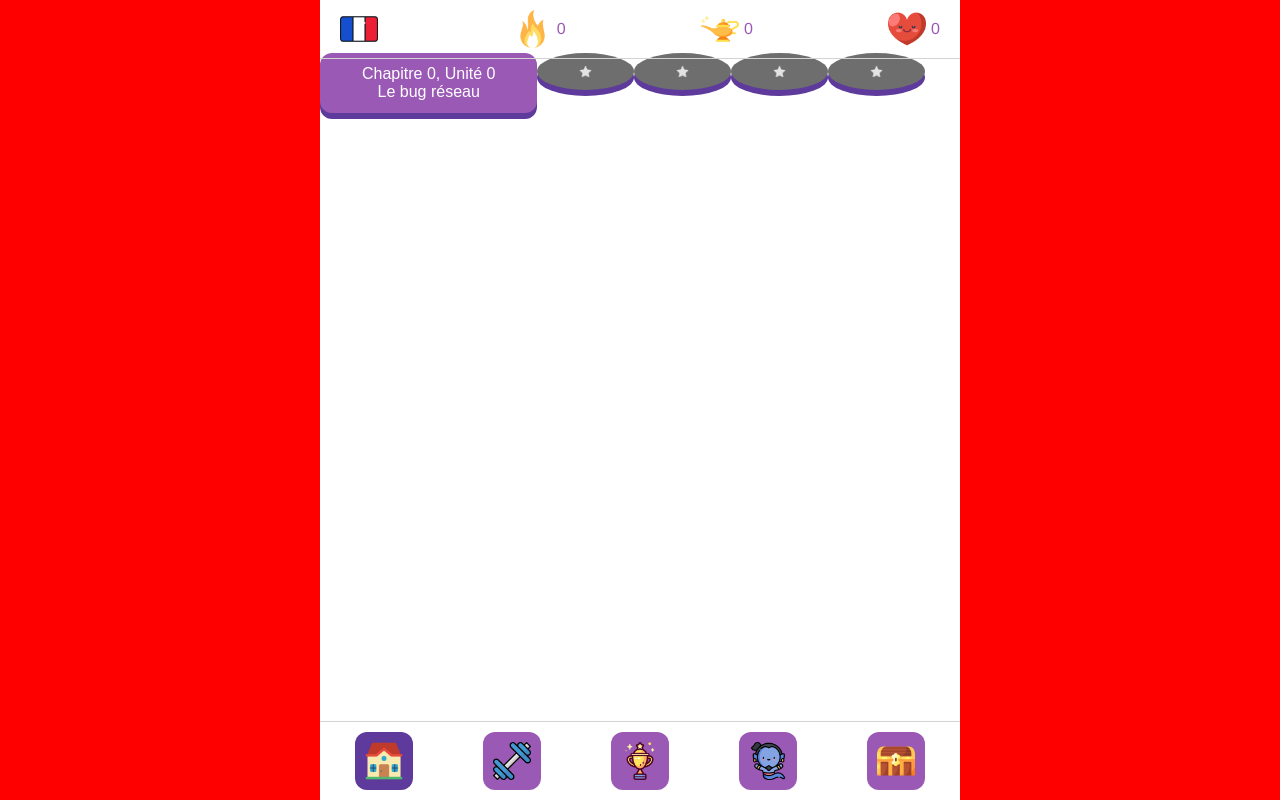
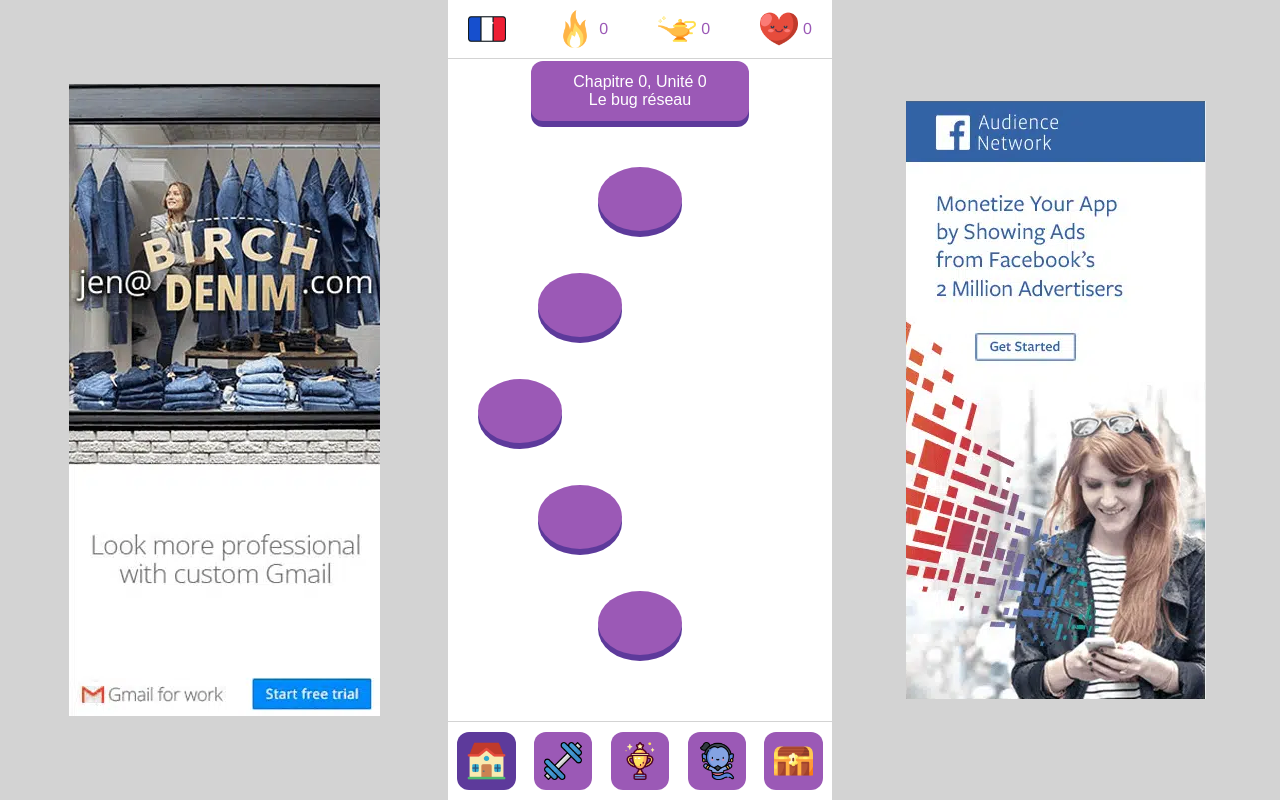
Before and after one commit to EIP-TEK89/trio-signo-front, a React app: page /coursesJourney/home in a window 1280 px wide. Built offline with nearby package versions, Linux system fonts and the light colour scheme; no server answers; the HTML template or start-up script is replaced by a standard one.

Commit message:
fix(CoursesJourney) publicity and journey

```diff
--- a/src/CoursesJourney/Home/CoursesJourneyHome.css
+++ b/src/CoursesJourney/Home/CoursesJourneyHome.css
@@ -1,4 +1,3 @@
-/* Header.css */
 .header {
     position: sticky;
     top: 0;
@@ -27,39 +26,69 @@
     color: var(--color);
 }
 
-.body {
+.coursesJourneyPage {
     display: flex;
 }
 
 .coursesJourney {
     height: 100vh;
-    width: 50%;
+    width: 30%;
 }
 
 .pub {
     height: 100vh;
-    background-color: red;
-    width: 25%;
+    background-color: lightgray;
+    width: 35%;
+    text-align: center;
+    display: flex;
+    justify-content: center;
 }
 
-/* .body {
+.publicity {
+    margin: auto;
+}
+
+.bodyCourses {
     display: flex;
     flex-direction: column;
-} */
+    align-items: center;
+    justify-content: center;
+    font-family: sans-serif;
+}
 
-/* .journey {
-
-} */
+.unitButton {
+    padding-top: 2%;
+    margin-bottom: 1%;
+    cursor: pointer;
+}
 
 .coursesButton {
     border-radius: 50%;
+    display: flex;
+    justify-content: center;
+    align-items: center;
+    border: none;
+    cursor: pointer;
+    position: relative;
+    margin: 50% 0px 50% 0px;
 }
 
-.coursesButtonFront {
-    width: 1vw;
-    height: 1vw;
+.coursesButton .coursesButtonFront {
     border-radius: 50%;
-    filter:saturate(0); /*play with the saturation to say if the stage is completed*/
+    width: 0px;
+    height: 40px;
+}
+
+.journey button:nth-child(2) {
+    transform: translate(-60px, 0px);
+}
+
+.journey button:nth-child(3) {
+    transform: translate(-120px, 0px);
+}
+
+.journey button:nth-child(4) {
+    transform: translate(-60px, 0px);
 }
 
 @media (max-width: 880px) {
@@ -73,7 +102,7 @@
     }
 
     .icon {
-        width: 5vw;
-        height: 5vw;
+        width: 10vw;
+        height: 10vw;
     }
 }
--- a/src/CoursesJourney/Home/CoursesJourneyHome.tsx
+++ b/src/CoursesJourney/Home/CoursesJourneyHome.tsx
@@ -9,6 +9,9 @@ import Streak from '../../Assets/coursesJourneyHome/streak.png';
 import Point from '../../Assets/coursesJourneyHome/point.png';
 import Life from '../../Assets/coursesJourneyHome/life.png';
 import Star from '../../Assets/coursesJourneyHome/star.png';
+
+import Pub1 from '../../Assets/pub/pub1.png';
+import Pub2 from '../../Assets/pub/pub2.png';
 
 const CoursesJourneyHome: React.FC = () => {
     const navigate = useNavigate();
@@ -47,8 +50,12 @@ const CoursesJourneyHome: React.FC = () => {
             });
     }, []);
 
+    const Courses = async () => {
+        navigate('/courses');
+    };
+
     const Training = async () => {
-        navigate('/login');
+        navigate('/coursesJourney/Training');
     };
 
     //   if (loading) {
@@ -60,8 +67,10 @@ const CoursesJourneyHome: React.FC = () => {
     //   }
 
     return (
-        <div className="body">
-            <div className='pub'></div>
+        <div className="coursesJourneyPage">
+            <div className='pub'>
+                <img src={Pub1} alt="Pub1" className='publicity'/>
+            </div>
 
             <div className='coursesJourney'>
                 <head className="header">
@@ -82,43 +91,45 @@ const CoursesJourneyHome: React.FC = () => {
                     </div>
                 </head>
 
-                <body className='body'>
-                    <button className="pushable unitButton" onClick={Training}>
-                        <span className="front">
-                            Chapitre {currentChapter}, Unité {currentUnit} <br />
-                            <span>
-                                {currentChapterName}
+                <body className='bodyCourses'>
+                    <div className='unitButton'>
+                        <button className="pushable " onClick={Training}>
+                            <span className="front">
+                                Chapitre {currentChapter}, Unité {currentUnit} <br />
+                                <span>
+                                    {currentChapterName}
+                                </span>
                             </span>
-                        </span>
-                    </button>
-
-                    <div className='journey'>
-                        <button className="pushable coursesButton" onClick={Training}>
-                            <img src={Star} alt="Star" className="front coursesButtonFront">
-                            </img>
-                        </button>
-                        <button className="pushable coursesButton" onClick={Training}>
-                            <img src={Star} alt="Star" className="front coursesButtonFront">
-                            </img>
-                        </button>
-                        <button className="pushable coursesButton" onClick={Training}>
-                            <img src={Star} alt="Star" className="front coursesButtonFront">
-                            </img>
-                        </button>
-                        <button className="pushable coursesButton" onClick={Training}>
-                            <img src={Star} alt="Star" className="front coursesButtonFront">
-                            </img>
                         </button>
                     </div>
 
 
+                    <div className='journey'>
+                        <button className="pushable coursesButton" onClick={Courses}>
+                            <img src={Star} alt="Star" className="front coursesButtonFront" />
+                        </button>
+                        <button className="pushable coursesButton" onClick={Courses}>
+                            <img src={Star} alt="Star" className="front coursesButtonFront" />
+                        </button>
+                        <button className="pushable coursesButton" onClick={Courses}>
+                            <img src={Star} alt="Star" className="front coursesButtonFront" />
+                        </button>
+                        <button className="pushable coursesButton" onClick={Courses}>
+                            <img src={Star} alt="Star" className="front coursesButtonFront" />
+                        </button>
+                        <button className="pushable coursesButton" onClick={Courses}>
+                            <img src={Star} alt="Star" className="front coursesButtonFront" />
+                        </button>
+                    </div>
+                </body>
 
-                </body>
 
                 <NavBar />
             </div>
 
-            <div className='pub'></div>
+            <div className='pub'>
+                <img src={Pub2} alt="Pub2" className='publicity'/>
+            </div>
         </div>
     );
 };
--- a/src/CoursesJourney/navBar/navBar.css
+++ b/src/CoursesJourney/navBar/navBar.css
@@ -4,7 +4,7 @@
     align-items: center;
     position: fixed;
     bottom: 0;
-    width: 50%;
+    width: 30%;
     padding: 10px 0;
     border-top: 1px solid lightgray;
 }
--- a/src/LoginSignup/LoginSignup.tsx
+++ b/src/LoginSignup/LoginSignup.tsx
@@ -18,32 +18,30 @@ const LoginSignup: React.FC = () => {
 
     if (Object.keys(validationErrors).length > 0) return;
 
-    // Redirect to /lesson after successful sign up
-    navigate('/coursesJourney/home');
+    try {
+      setLoading(true);
+      const response = await fetch('http://localhost:5000/signup', {
+        method: 'POST',
+        headers: {
+          'Content-Type': 'application/json',
+        },
+        body: JSON.stringify({ email, password }),
+      });
 
-    // try {
-    //   setLoading(true);
-    //   const response = await fetch('http://localhost:5000/signup', {
-    //     method: 'POST',
-    //     headers: {
-    //       'Content-Type': 'application/json',
-    //     },
-    //     body: JSON.stringify({ email, password }),
-    //   });
+      if (!response.ok) {
+        const errorData = await response.json();
+        throw new Error(errorData.message || 'Failed to sign up');
+      }
 
-    //   if (!response.ok) {
-    //     const errorData = await response.json();
-    //     throw new Error(errorData.message || 'Failed to sign up');
-    //   }
-
-    //   const data = await response.json();
-    //   localStorage.setItem('token', data.token);
-    //   console.log('Success:', data);
-    // } catch (error: any) {
-    //   setErrors((prevErrors) => ({ ...prevErrors, apiError: error.message }));
-    // } finally {
-    //   setLoading(false);
-    // }
+      const data = await response.json();
+      localStorage.setItem('token', data.token);
+      console.log('Success:', data);
+      navigate('/coursesJourney/home');
+    } catch (error: any) {
+      setErrors((prevErrors) => ({ ...prevErrors, apiError: error.message }));
+    } finally {
+      setLoading(false);
+    }
   };
 
   const handleLogin = async () => {
```
Also changed, not shown: src/Assets/pub/pub1.png (added), src/Assets/pub/pub2.png (added).
